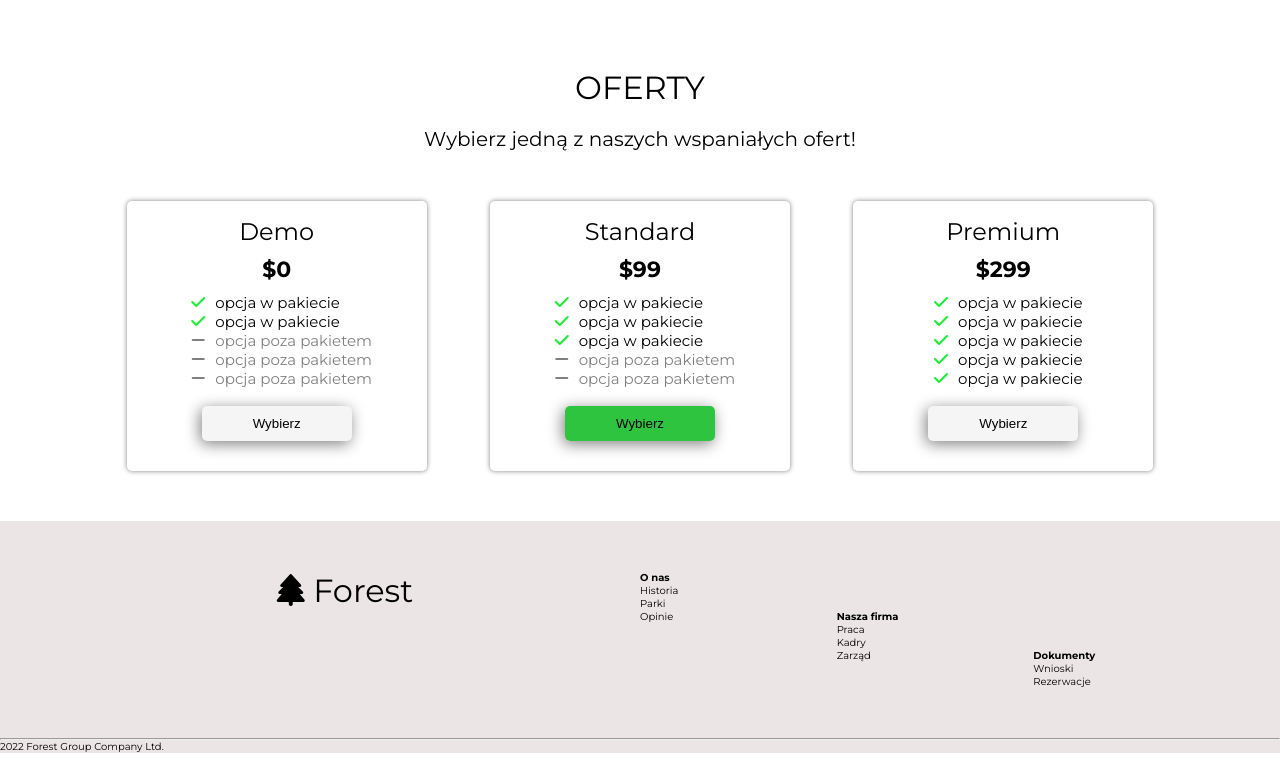
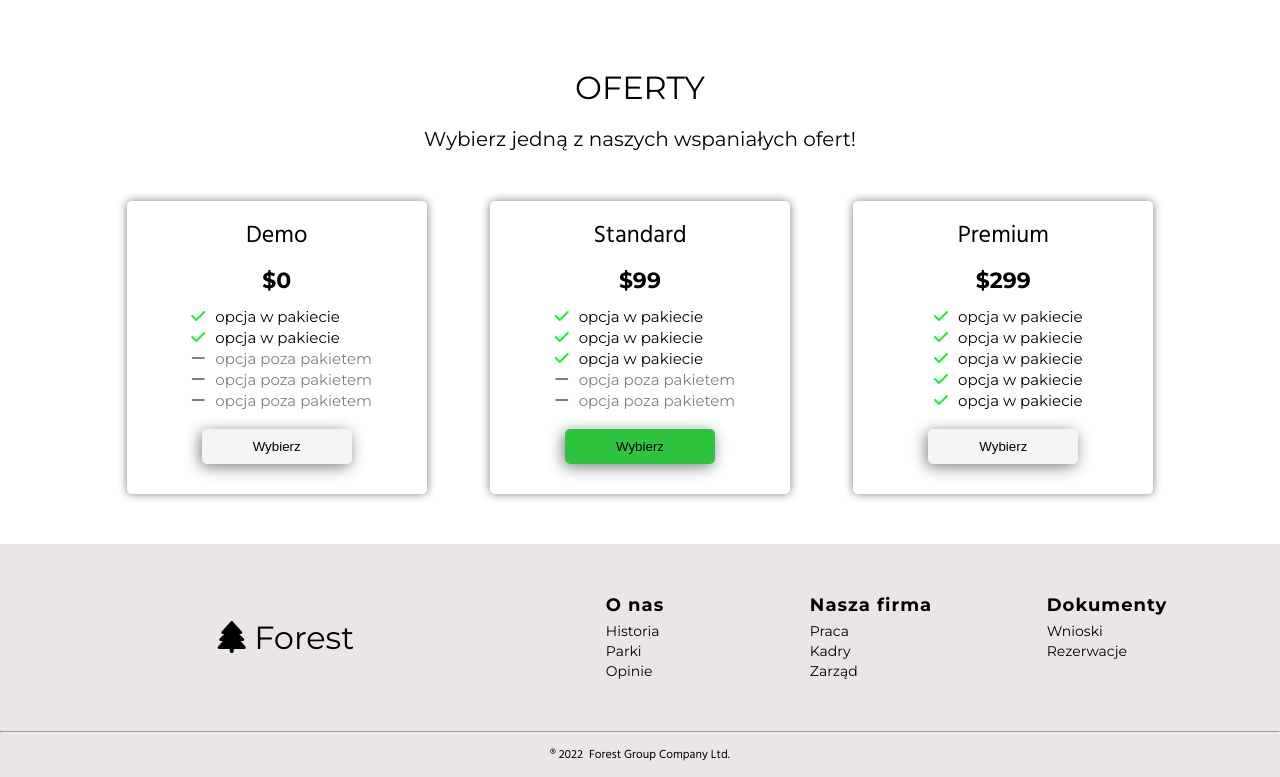
Before and after one commit to realeksandrare/realeksandrare.github.io, a website: page index.html in a window 1280 px wide. Shown: the part 1405-2182 px from the top of the page. Before the commit the page ends 2158 px from the top, so only its background shows below. Drawn offline with Linux system fonts and the light colour scheme.

Commit message:
Fixed and styled footer section in mobile and desktop view

```diff
--- a/index.html
+++ b/index.html
@@ -18,7 +18,7 @@
 <body>
     <header class="header">
 
-       <nav class="navbar-desktop">
+        <nav class="navbar-desktop">
     <p class="navbar-desktop__name"><i class="fas fa-tree"></i> Forest</p>
 
     <div class="burger-box">
@@ -160,24 +160,39 @@
     </main>
 
     <footer class="footer">
-        <div class="footer-grid-container">
-            <p class="footer-grid-container__company"><i class="fas fa-tree"></i> Forest</p>
-            <h4 class="footer-grid-container__category footer-grid-container__category--aboutus">O nas</h4>
-            <a href="#" class="footer-grid-container__category-link footer-grid-container__category--aboutus">Historia</a>
-            <a href="#" class="footer-grid-container__category-link footer-grid-container__category--aboutus">Parki</a>
-            <a href="#" class="footer-grid-container__category-link footer-grid-container__category--aboutus">Opinie</a>
+        <div class="footer-box">
 
-            <h4 class="footer-grid-container__category footer-grid-container__category--company">Nasza firma</h4>
-            <a href="#" class="footer-grid-container__category-link footer-grid-container__category--company">Praca</a>
-            <a href="#" class="footer-grid-container__category-link footer-grid-container__category--company">Kadry</a>
-            <a href="#" class="footer-grid-container__category-link footer-grid-container__category--company">Zarząd</a>
+            <p class="footer-box__company"><i class="fas fa-tree"></i> Forest</p>
 
-            <h4 class="footer-grid-container__category footer-grid-container__category--docs">Dokumenty</h4>
-            <a href="#" class="footer-grid-container__category-link footer-grid-container__category--docs">Wnioski</a>
-            <a href="#" class="footer-grid-container__category-link footer-grid-container__category--docs">Rezerwacje</a>
+            <div class="footer-box__category footer-box__category--about-us">
+                <h4 class="footer-box__category-heading">O nas</h4>
+                <ul class="footer-box__category-ul">
+                    <li class="footer-box__category-li"><a href="#" class="footer-box__category-link ">Historia</a></li>
+                    <li class="footer-box__category-li"><a href="#" class="footer-box__category-link">Parki</a></li>
+                    <li class="footer-box__category-li"><a href="#" class="footer-box__category-link">Opinie</a></li>
+                </ul>
+            </div>
+
+            <div class="footer-box__category footer-box__category--company">
+                <h4 class="footer-box__category-heading">Nasza firma</h4>
+                <ul>
+                    <li class="footer-box__category-li"><a href="#" class="footer-box__category-link">Praca</a></li>
+                    <li class="footer-box__category-li"> <a href="#" class="footer-box__category-link">Kadry</a></li>
+                    <li class="footer-box__category-li"> <a href="#" class="footer-box__category-link">Zarząd</a></li>
+                </ul>
+            </div>
+
+            <div class="footer-box__category  footer-box__category--docs">
+                <h4 class="footer-box__category-heading">Dokumenty</h4>
+                <ul>
+                    <li class="footer-box__category-li"><a href="#" class="footer-box__category-link">Wnioski</a></li>
+                    <li class="footer-box__category-li"> <a href="#" class="footer-box__category-link">Rezerwacje</a>
+                    </li>
+                </ul>
+            </div>
         </div>
         <hr>
-        <p class="footer__bottom-text"><span class="currentYear">2022</span> Forest Group Company Ltd.</p>
+        <p class="footer__bottom-text"> &reg; <span class="currentYear">2022</span>Forest Group Company Ltd.</p>
     </footer>
 
 </body>
--- a/src/sass/_large.scss
+++ b/src/sass/_large.scss
@@ -83,6 +83,12 @@ background-image: url("/src/img/girl-desktop.jpg");
             }
         }
     }
+
+    .footer{
+        &-box{
+            grid-template-columns: 1fr .5fr .5fr .5fr;
+        }
+    }
 }
 
 
--- a/src/sass/_medium.scss
+++ b/src/sass/_medium.scss
@@ -71,4 +71,17 @@
             }
         }
     }
+
+    .footer{
+        &-box{
+padding: 5rem;
+            &__category{
+                margin-right: 1rem;
+                &-heading{
+                    font-size: 1.8rem;
+
+                }
+            }
+        }
+    }
 }
--- a/src/sass/_small.scss
+++ b/src/sass/_small.scss
@@ -12,32 +12,60 @@
 			}
 		}
 	}
-    .about-us{
-        &__text{
+	.about-us {
+		&__text {
 			padding: 0 4.4rem;
-            &-title{
+			&-title {
 				font-size: 2.2rem;
 				padding: 1.8rem 0;
 			}
-            &-description{
+			&-description {
 				font-size: 1.6rem;
 			}
 		}
 	}
-    .adventure{
-
-        &__container{
-
-            &-text{
+	.adventure {
+		&__container {
+			&-text {
 				font-size: 2rem;
 				padding: 3rem 5rem;
 			}
 		}
 	}
 
-    .offers{
-        &-cards{
+	.offers {
+		&-cards {
 			gap: 2.5rem;
 		}
 	}
+
+	.footer {
+		&-box {
+			display: grid;
+			grid-template-columns: repeat(4, .5fr);
+			grid-template-rows: 1fr;
+			gap: 0rem;
+			padding: 5rem 1.5rem;
+
+			&__company {
+				grid-column: 1/2;
+				grid-row: 1/2;
+				font-size: 3.2rem;
+				justify-self: center;
 			}
+			&__category {
+				grid-row: 1/3;
+				text-align: left;
+				&--aboutus {
+					grid-column: 2/3;
+				}
+				&--company {
+					grid-column: 3/4;
+				}
+				&--docs {
+					grid-column: 4/5;
+				}
+			}
+		}
+	}
+}
--- a/src/sass/main.scss
+++ b/src/sass/main.scss
@@ -29,7 +29,7 @@ body {
 
 .header {
 	position: relative;
-	width: 100vw;
+	width: 100%;
 
 	.burger-box {
 		&__bars {
@@ -72,7 +72,7 @@ body {
 			height: 45rem;
 			background-image: url(/src/img/forest-desktop.jpg);
 			background-size: cover;
-			background-position: 50% 70%;
+			background-position-y: 70%;
 			z-index: -10;
 
 			&-shadow {
@@ -212,6 +212,7 @@ body {
 		&-option {
 			list-style: none;
 			font-size: 1.4rem;
+			padding: 0.1rem 0;
 			&-out {
 				color: gray;
 			}
@@ -221,7 +222,7 @@ body {
 			flex-direction: column;
 			align-items: center;
 			width: 25rem;
-			box-shadow: 0 0 5px gray;
+			box-shadow: 0 0 10px gray;
 			border-radius: 5px;
 
 			&--first,
@@ -242,11 +243,12 @@ body {
 				font-weight: 400;
 				margin-top: 1.6rem;
 				font-size: 2rem;
+				font-family: 'hind', sans-serif;
 			}
 			&-price {
 				font-weight: 700;
 				font-size: 1.6rem;
-				padding: 1rem 0;
+				padding: 1.2rem 0;
 			}
 			&-icon {
 				font-size: 1.6rem;
@@ -263,13 +265,13 @@ body {
 				margin-top: 1.8rem;
 				margin-bottom: 3rem;
 				box-shadow: -2px 3px 15px gray;
-				transition: background-color .3s;
-				&:hover{
+				transition: background-color 0.3s;
+				&:hover {
 					background-color: rgba(0, 0, 0, 0.1);
 				}
 				&-highlighted {
 					background-color: rgba(18, 188, 38, 0.879);
-					&:hover{
+					&:hover {
 						background-color: rgba(14, 170, 32, 0.9);
 					}
 				}
@@ -280,32 +282,60 @@ body {
 
 .footer {
 	background-color: rgb(235, 229, 229);
-	&-grid-container {
-		padding: 5rem;
+	&-box {
 		display: grid;
-		grid-template-columns: repeat(6, 1fr);
-
+		grid-template-columns: 1fr;
+		grid-template-rows: repeat(4, 1fr);
+		gap: 1.5rem;
+		padding: 5rem 2rem;
 
 		&__company {
-			grid-column: 1/4;
-			grid-row: 1/-7;
+			grid-row: 1/2;
 			font-size: 3.2rem;
 			justify-self: center;
+			align-self: center;
 		}
 		&__category {
+			display: flex;
+			justify-self: center;
+			flex-direction: column;
+			text-align: center;
+
+			&-heading {
+				font-size: 1.6rem;
+				letter-spacing: 0.1rem;
+				margin-bottom: 0.5rem;
+			}
 			&--aboutus {
-				grid-column: 4/5;
+				grid-row: 2/3;
 			}
 			&--company {
-				grid-column: 5/6;
+				grid-row: 3/4;
 			}
 			&--docs {
-				grid-column: 6/7;
+				grid-row: 4/5;
 			}
 
-			&-link{
+			&-link {
 				text-decoration: none;
 				color: black;
+				font-size: 1.4rem;
+				line-height: 2rem;
+			}
+			&-li {
+				list-style: none;
+			}
+		}
+	}
+	&__bottom {
+		&-text {
+			text-align: center;
+			font-size: 1.2rem;
+			font-family: 'Hind', sans-serif;
+			padding: 1.2rem 0;
+
+			.currentYear{
+				margin-right: .6rem;
 			}
 		}
 	}
```
Also changed, not shown: dist/css/main.min.css, 1 other file. Lines whose indentation alone changed are shown as unchanged.
